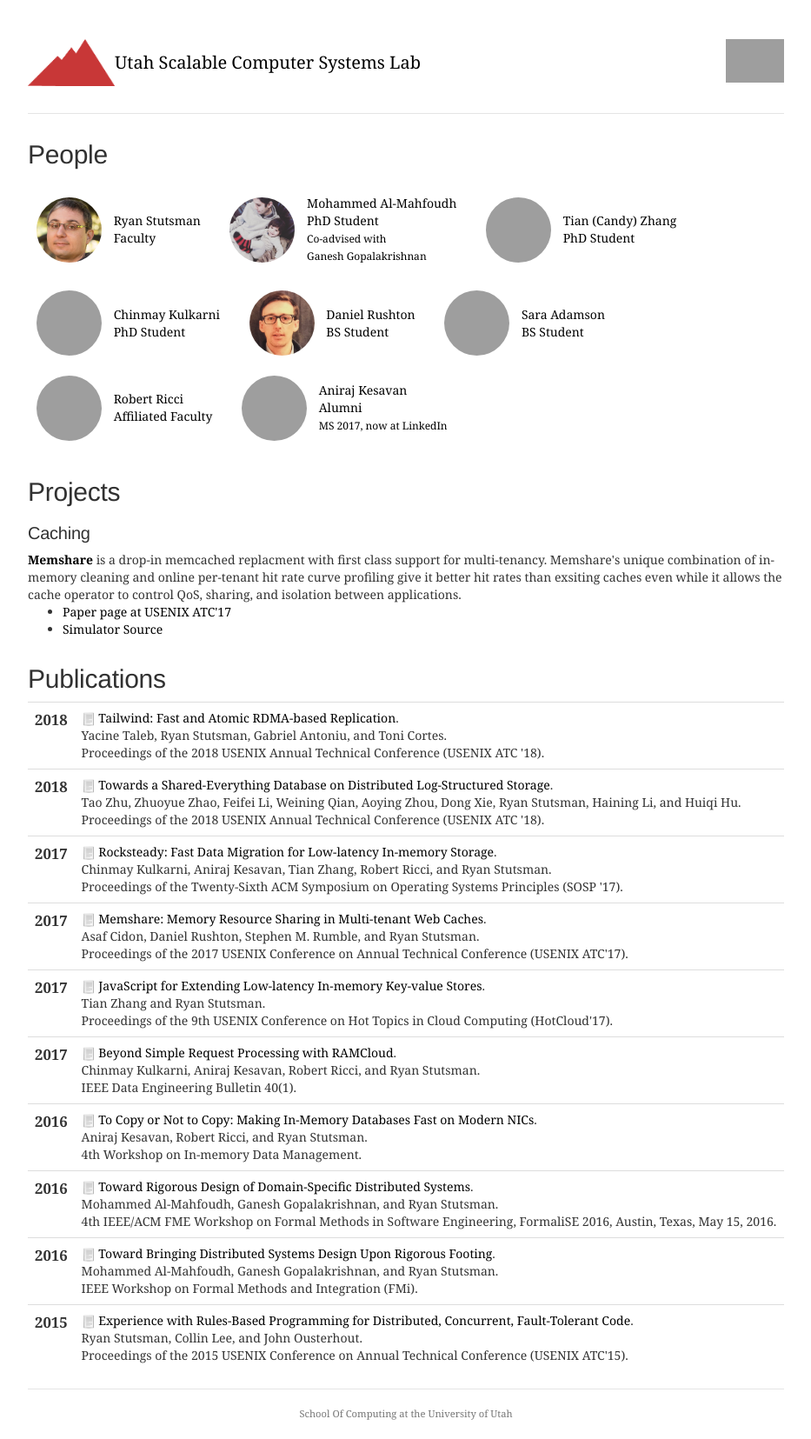
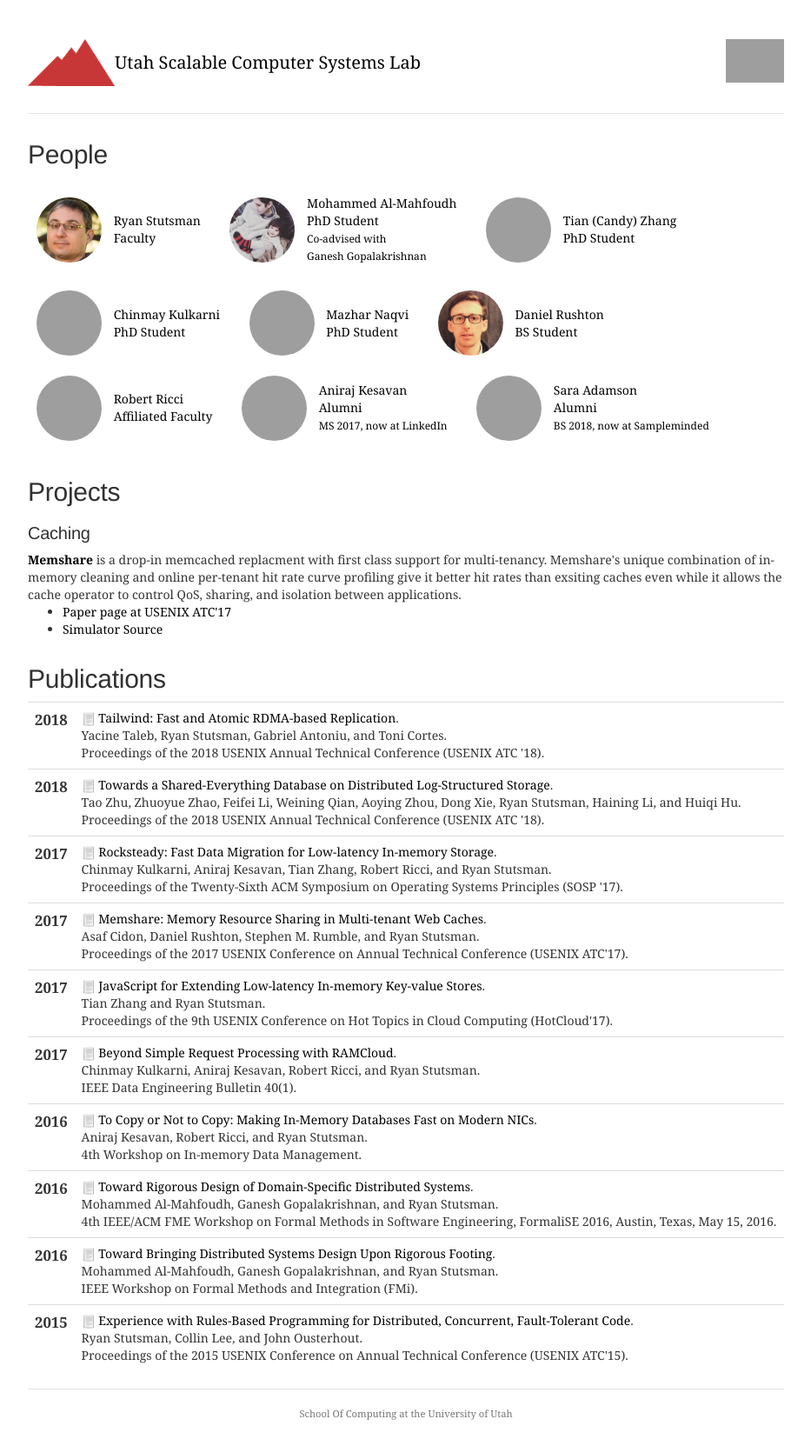
Before and after one commit to utah-scs/utah-scs.github.io, a Jekyll site: the page built from index.html, in a window 1280 px wide. Shown: the whole page at 87% size, without its empty margins (173-1106 px from the left). Built offline with Jekyll 4.4.1, drawn with Linux system fonts in a browser that asks for light colours; grey boxes are pictures that could not be loaded.

Commit message:
Add Mazhar, graduate Sara.

```diff
--- a/_data/people.yml
+++ b/_data/people.yml
@@ -30,19 +30,22 @@ chinmay:
     headshot: "https://avatars0.githubusercontent.com/u/1898048?v=3&s=75"
     bio: |
         TODO
+
+mazhar:
+    display_name: "Mazhar Naqvi"
+    webpage: "http://github.com/mazharn"
+    role: "PhD Student"
+    github: mazharn
+    headshot: "https://avatars0.githubusercontent.com/u/8597456?s=75"
+    bio: |
+        TODO
+
 daniel:
     display_name: "Daniel Rushton"
     webpage: "http://github.com/drrushton"
     github: danielrushton
     role: "BS Student"
     headshot: "img/daniel-rushton.jpg"
-
-sara:
-    display_name: "Sara Adamson"
-    webpage: "http://github.com/smadamson"
-    github: danielrushton
-    role: "BS Student"
-    headshot: "https://avatars3.githubusercontent.com/u/17459123?s=75&v=4"
 
 rob:
     display_name: "Robert Ricci"
@@ -58,3 +61,11 @@ aniraj:
     note: "MS 2017, now at LinkedIn"
     bio: "M.S Thesis, 2017. Now at Linkedin"
     headshot: "https://avatars1.githubusercontent.com/u/1841677?v=3&s=75"
+
+sara:
+    display_name: "Sara Adamson"
+    webpage: "http://github.com/smadamson"
+    github: smadamson
+    role: "Alumni"
+    note: "BS 2018, now at Sampleminded"
+    headshot: "https://avatars3.githubusercontent.com/u/17459123?s=75&v=4"
```
